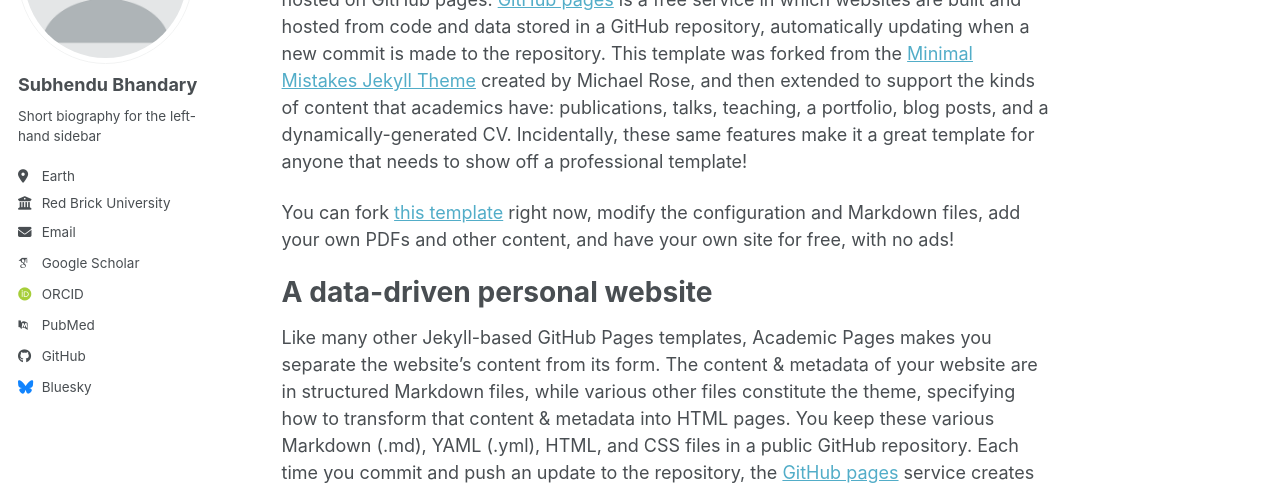
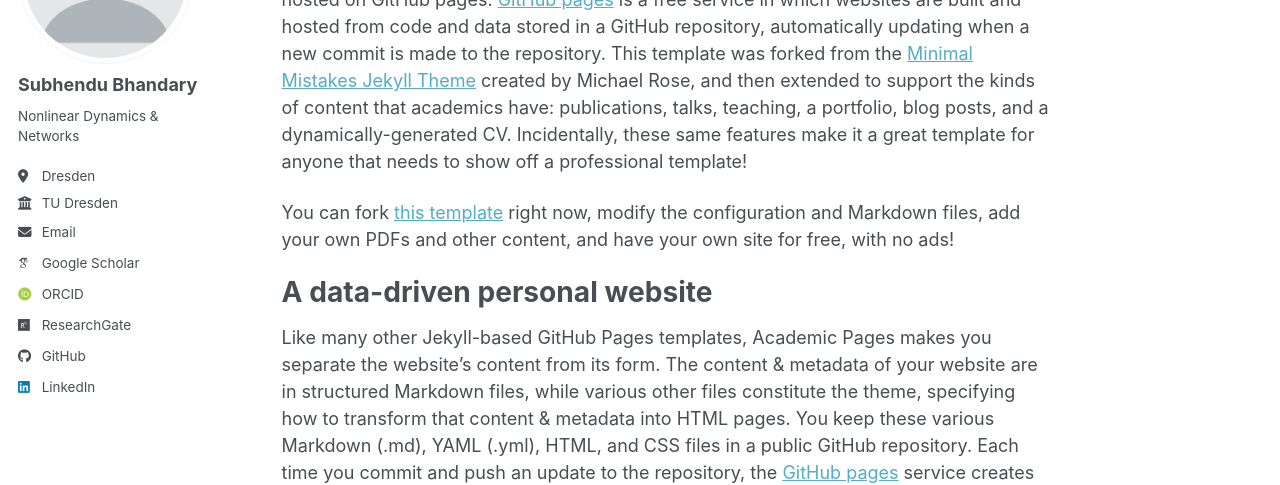
Before and after one commit to subhendu-math/subhendu-math.github.io, a Jekyll site: the page built from _pages/about.md, in a window 1280 px wide. Shown: the part 212-697 px from the top of the page. Built offline with Jekyll 4.4.1, drawn with Linux system fonts in a browser that asks for light colours; some web fonts are replaced; a script bundle is joined from its source files by our own code; library files that are not in the unit come from our copies.

Commit message:
Update _config.yml

```diff
--- a/_config.yml
+++ b/_config.yml
@@ -26,23 +26,23 @@
   avatar           : "profile.png"
   name             : "Subhendu Bhandary"
   pronouns         : # example: "she/her"
-  bio              : "Short biography for the left-hand sidebar"
-  location         : "Earth"
-  employer         : "Red Brick University"
+  bio              : "Nonlinear Dynamics & Networks"
+  location         : "Dresden"
+  employer         : "TU Dresden"
   uri              : # URL
-  email            : "none@example.org"
+  email            : "bhandary.subhendu@gmail.com"
 
   # Academic websites
   academia         : # URL
   arxiv            : # URL - Update with the correct link to your profile
-  googlescholar    : "https://scholar.google.com/citations?user=PS_CX0AAAAAJ"
+  googlescholar    : "https://scholar.google.com/citations?user=S7Hto_gAAAAJ&hl=en&authuser=1"
   inspire-hep      : # URL
   impactstory      : # URL
-  orcid            : "https://orcid.org/yourorcidurl"
+  orcid            : "https://orcid.org/0000-0003-0870-1234"
   semantic         : # URL
   ssrn             : # URL
-  pubmed           : "https://www.ncbi.nlm.nih.gov/pubmed/?term=john+snow"
-  researchgate     : # URL
+  #pubmed           : "https://www.ncbi.nlm.nih.gov/pubmed/?term=john+snow"
+  researchgate     : "https://www.researchgate.net/profile/Subhendu-Bhandary-2?ev=hdr_xprf"
   scopus           : # URL
   zotero           : # URL
 
@@ -51,13 +51,13 @@
   bitbucket        : # Username - Update with your username on the site
   codepen          : # Username
   dribbble         : # Username
-  github           : "academicpages"
+  github           : "subhendu-math"
   kaggle           : # Username
   stackoverflow    : # User number or user number and name (i.e., use "1" or "1/jeff-atwood")
 
   # Social media
   artstation       : # Username
-  bluesky          : "bsky.app" # Replace this with you Bluesky username
+#  bluesky          : "bsky.app" # Replace this with you Bluesky username
   facebook         : # Username
   flickr           : # Username
   foursquare       : # Username
@@ -66,7 +66,7 @@
   keybase          : # Username
   instagram        : # Username
   lastfm           : # Username
-  linkedin         : # Username
+  linkedin         : "https://www.linkedin.com/in/subhendu-bhandary-0301b681/"
   mastodon         : # URL
   medium           : # URL
   pinterest        : # Username
```
